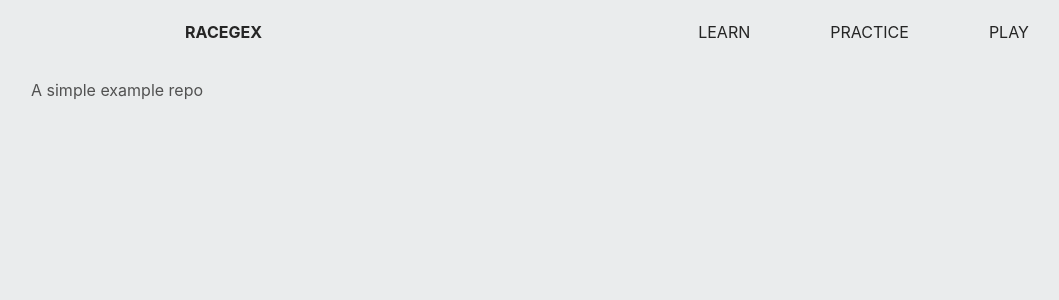
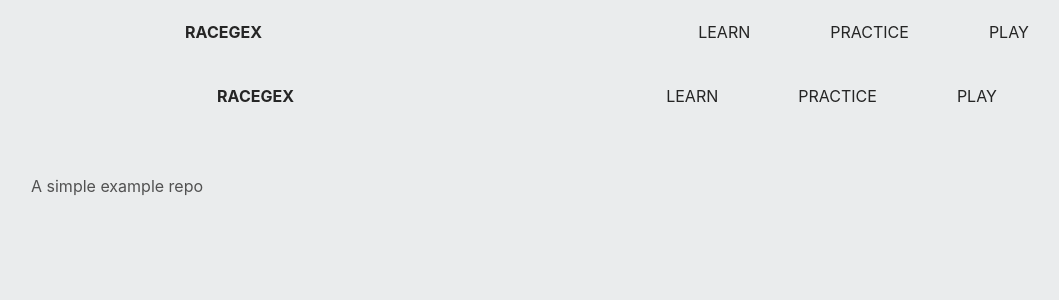
Before and after one commit to daque-dev/racegex, a Next.js app: page / in a window 1280 px wide. Shown: the top 300 px of the page, without its empty margins (33-1092 px from the left). Built offline with nearby package versions, Linux system fonts and the light colour scheme.

Commit message:
Update layout to include the Navbar in

```diff
--- a/components/Layout/Layout.tsx
+++ b/components/Layout/Layout.tsx
@@ -1,9 +1,15 @@
 import { PropsWithChildren } from 'react';
 
 import styles from './layout.module.scss';
+import NavBar from '@components/NavBar/NavBar';
 
 const Layout = ({ children }: PropsWithChildren<any>) => {
-  return <div className={styles.container}>{children}</div>;
+  return (
+    <div className={styles.pageContainer}>
+      <NavBar />
+      <div className={styles.contentContainer}>{children}</div>
+    </div>
+  );
 };
 
 export default Layout;
--- a/components/Layout/layout.module.scss
+++ b/components/Layout/layout.module.scss
@@ -1,6 +1,6 @@
 @import '../variables';
 
-.container {
+.pageContainer {
   display: flex;
   flex-direction: column;
 
@@ -10,3 +10,7 @@
 
   color: $muted-text-color;
 }
+
+.contentContainer {
+  margin-top: 2rem;
+}
```
